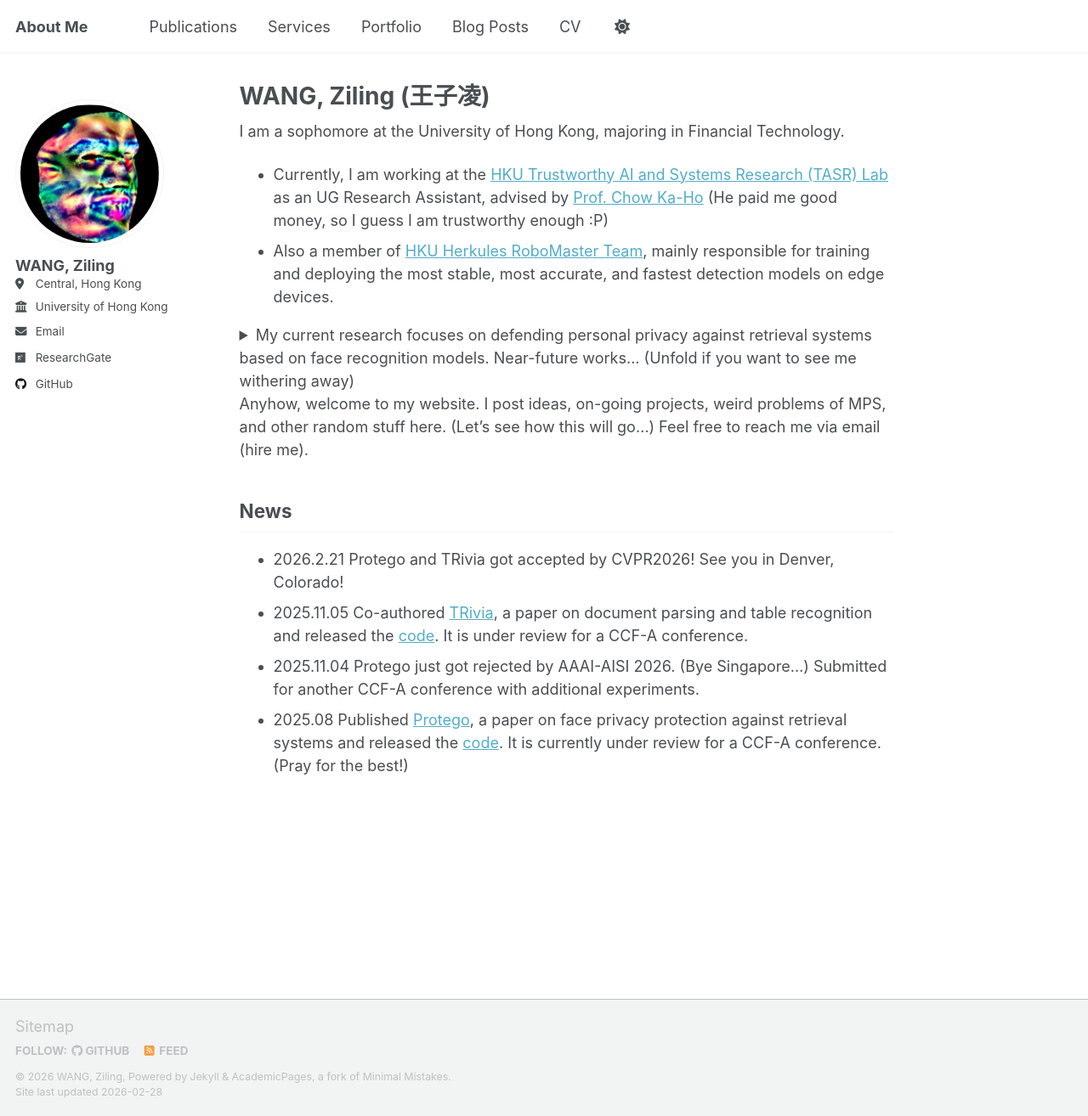
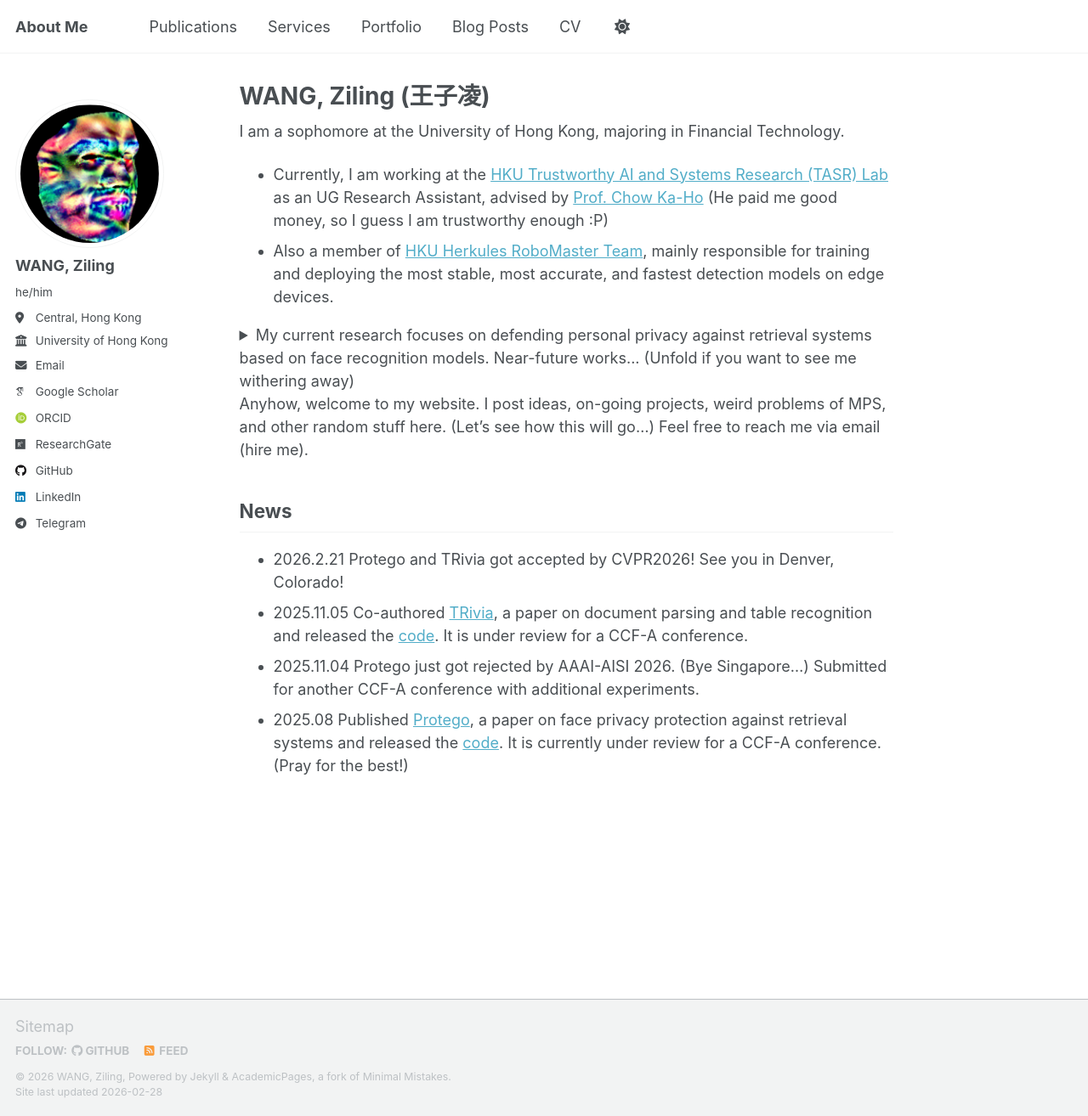
Before and after one commit to Michael-wzl/Michael-wzl.github.io, a Jekyll site: the page built from _pages/about.md, in a window 1280 px wide and 1314 px high. Shown: the whole window at 85% size. Built offline with Jekyll 4.4.1, drawn with Linux system fonts in a browser that asks for light colours; some web fonts are replaced; a script that is not in the unit is left out; part of the change alters nothing that is shown.

Commit message:
update social media

```diff
--- a/_config.yml
+++ b/_config.yml
@@ -26,7 +26,7 @@ author:
   avatar           : "protego_profileimg.png"
   name             : "WANG, Ziling"
   highlight_name   : "Ziling Wang"  # Name as it appears in citations, used for highlighting
-  pronouns         : # example: "she/her"
+  pronouns         : "he/him"
   bio              : #"Short biography for the left-hand sidebar"
   location         : "Central, Hong Kong"
   employer         : "University of Hong Kong"
@@ -36,10 +36,10 @@ author:
   # Academic websites
   academia         : # URL
   arxiv            : # URL - Update with the correct link to your profile
-  googlescholar    : #"https://scholar.google.com/citations?user=PS_CX0AAAAAJ"
+  googlescholar    : "https://scholar.google.com/citations?hl=en&user=IBgP0tYAAAAJ"
   inspire-hep      : # URL
   impactstory      : # URL
-  orcid            : #"http://orcid.org/yourorcidurl"
+  orcid            : "https://orcid.org/0009-0001-7672-6815"
   semantic         : # URL
   pubmed           : #"https://www.ncbi.nlm.nih.gov/pubmed/?term=john+snow"
   researchgate     : "https://www.researchgate.net/profile/Ziling-Wang-9?ev=hdr_xprf"
@@ -56,23 +56,23 @@ author:
   # Social media
   artstation       : # Username
   bluesky          : #"bsky.app" # Replace this with you Bluesky username
-  facebook         : # Username
+  facebook         : #"wzzzl114514"
   flickr           : # Username
   foursquare       : # Username
   goodreads        : # Username
   google_plus      : # Username
   keybase          : # Username
-  instagram        : # Username
+  instagram        : #"wzzzl114514"
   lastfm           : # Username
-  linkedin         : # Username
+  linkedin         : "zilingwangmichael"
   mastodon         : # URL
   medium           : # URL
   pinterest        : # Username
   soundcloud       : # Username
   steam            : # Username
-  telegram         : # URL
+  telegram         : "MichaelWZZZL"
   tumblr           : # Username
-  twitter          : # Username for X / Twitter
+  twitter          : #"wzzzl114514"
   vine             : # Username
   weibo            : # Username
   wikipedia        : # Username
```
